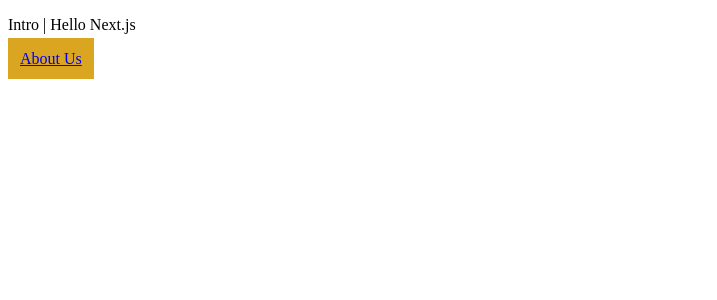
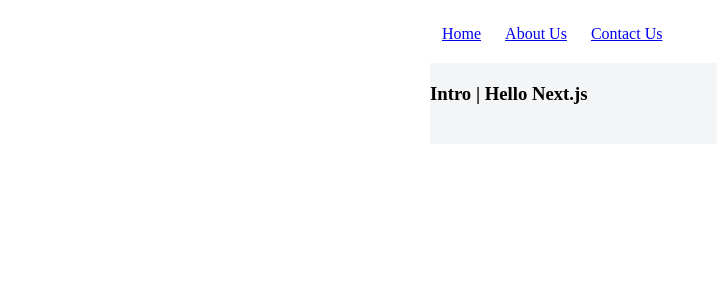
Before and after one commit to afzaalb/next-starter, a Next.js app: page / in a window 1280 px wide. Shown: the top 300 px of the page, without its empty margins (0-717 px from the left). Built offline with nearby package versions, Linux system fonts and the light colour scheme.

Commit message:
Shared Components

```diff
--- /dev/null
+++ b/components/Header.js
@@ -0,0 +1,25 @@
+import Link from 'next/link';
+
+const headerStyles = {
+  padding: '0 0 20px',
+  marginBottom: '20px',
+  background: '#ffffff'
+}
+
+const Header = () => (
+  <header style={headerStyles}>
+    <nav>
+      <Link href="/">
+        <a style={{margin:'12px'}}>Home</a>
+      </Link>
+      <Link href="/about">
+        <a style={{margin:'12px'}}>About Us</a>
+      </Link>
+      <Link href="/contact">
+        <a style={{margin:'12px'}}>Contact Us</a>
+      </Link>
+    </nav>
+  </header>
+)
+
+export default Header;
--- /dev/null
+++ b/components/Layout.js
@@ -0,0 +1,17 @@
+import Header from './Header';
+
+const layoutStyles = {
+  background: '#f4f5f6',
+  maxWidth: '420px',
+  margin: '25px auto',
+  padding: '0 0 20px'
+}
+
+const Layout = props => (
+  <div style={layoutStyles}>
+    <Header />
+    {props.children}
+  </div>
+);
+
+export default Layout;
--- a/pages/index.js
+++ b/pages/index.js
@@ -1,12 +1,9 @@
-import Link from 'next/link';
+import Layout from '../components/Layout'
 
 const Index = () => (
-  <div>
-    <p>Intro | Hello Next.js</p>
-    <Link href="/about">
-      <a style={{padding:'12px',background:'goldenrod'}}>About Us</a>
-    </Link>
-  </div>
+  <Layout>
+    <h3>Intro | Hello Next.js</h3>
+  </Layout>
 )
 
 export default Index
```
Also changed, not shown: pages/about.js (+4 -7 lines), pages/contact.js (added, +9 -0 lines).
